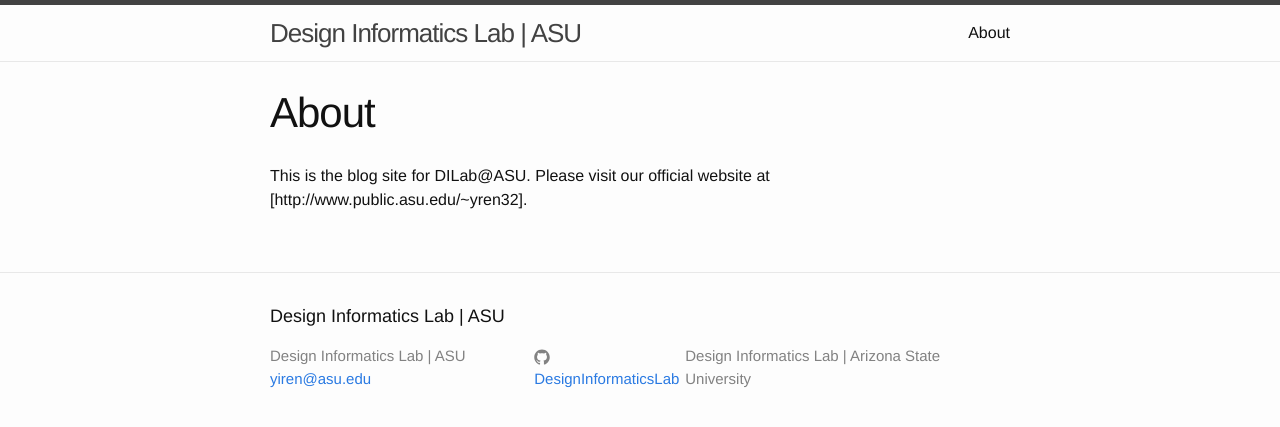
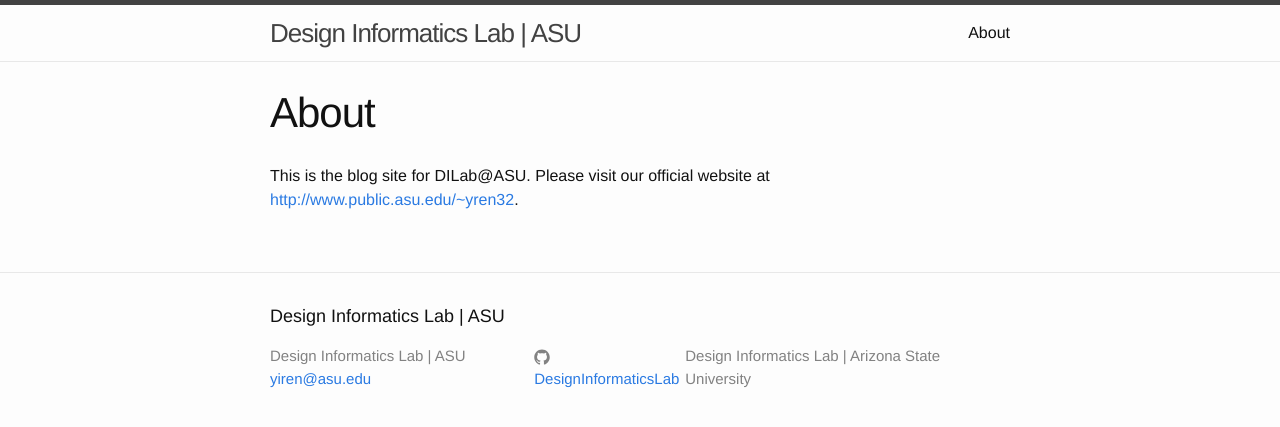
Before and after one commit to DesignInformaticsLab/DesignInformaticsLab.github.io, a Jekyll site: the page built from about.md, in a window 1280 px wide. Shown: the top 427 px of the page. Built offline with Jekyll 4.4.1, drawn with Linux system fonts in a browser that asks for light colours; part of the change alters nothing that is shown.

```diff
--- a/about.md
+++ b/about.md
@@ -5,4 +5,4 @@ permalink: /about/
 published: true
 ---
 
-This is the blog site for DILab@ASU. Please visit our official website at [http://www.public.asu.edu/~yren32].
+This is the blog site for DILab@ASU. Please visit our official website at [http://www.public.asu.edu/~yren32]({{ site.url }} http://www.public.asu.edu/~yren32).
```
